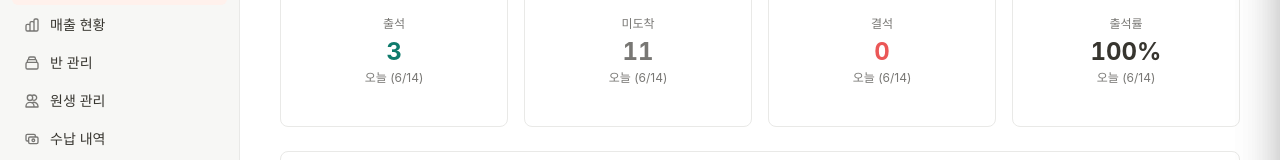
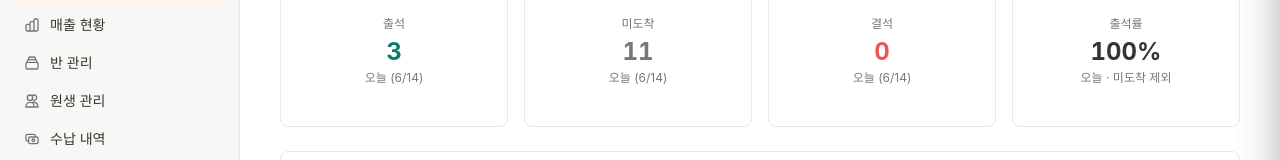
Before and after one commit to dl-hannah-seo/dlab-integrated-system, a Next.js app: page /attendance in a window 1280 px wide. Shown: the part 141-301 px from the top of the page. Built offline with nearby package versions, Linux system fonts and the light colour scheme; a web font is replaced by a local one.

Commit message:
feat: 출석률 KPI에 '미도착 제외' 단서 표기

```diff
--- a/app/(admin)/attendance/page.tsx
+++ b/app/(admin)/attendance/page.tsx
@@ -82,16 +82,16 @@ export default function AttendancePage() {
       {/* 오늘 요약 KPI */}
       <div className="grid grid-cols-4 gap-4 mb-6">
         {[
-          { label: '출석', value: kpi.attend, color: 'text-[#0F7B6C]', bg: 'bg-[#EDF7F5]' },
-          { label: '미도착', value: kpi.pending, color: 'text-[#787774]', bg: 'bg-[#F7F7F5]' },
-          { label: '결석', value: kpi.absent, color: 'text-[#EB5757]', bg: 'bg-[#FDECEA]' },
-          { label: '출석률', value: `${kpi.rate}%`, color: 'text-[#37352F]', bg: 'bg-white' },
+          { label: '출석', value: kpi.attend, color: 'text-[#0F7B6C]', bg: 'bg-[#EDF7F5]', note: '오늘 (6/14)' },
+          { label: '미도착', value: kpi.pending, color: 'text-[#787774]', bg: 'bg-[#F7F7F5]', note: '오늘 (6/14)' },
+          { label: '결석', value: kpi.absent, color: 'text-[#EB5757]', bg: 'bg-[#FDECEA]', note: '오늘 (6/14)' },
+          { label: '출석률', value: `${kpi.rate}%`, color: 'text-[#37352F]', bg: 'bg-white', note: '오늘 · 미도착 제외' },
         ].map(item => (
           <Card key={item.label} className={`!p-0 ${item.bg}`}>
             <div className="px-5 py-4 text-center">
               <p className="text-xs text-[#787774] mb-1">{item.label}</p>
               <p className={`text-2xl font-bold tabular-nums ${item.color}`}>{item.value}</p>
-              <p className="text-xs text-[#787774] mt-0.5">오늘 (6/14)</p>
+              <p className="text-xs text-[#787774] mt-0.5">{item.note}</p>
             </div>
           </Card>
         ))}
```
